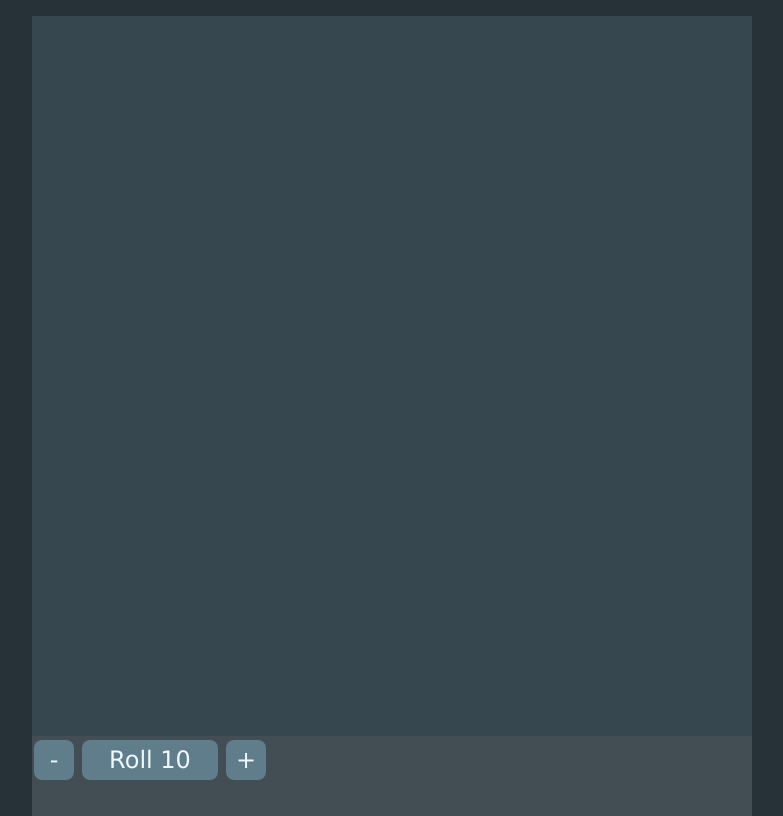
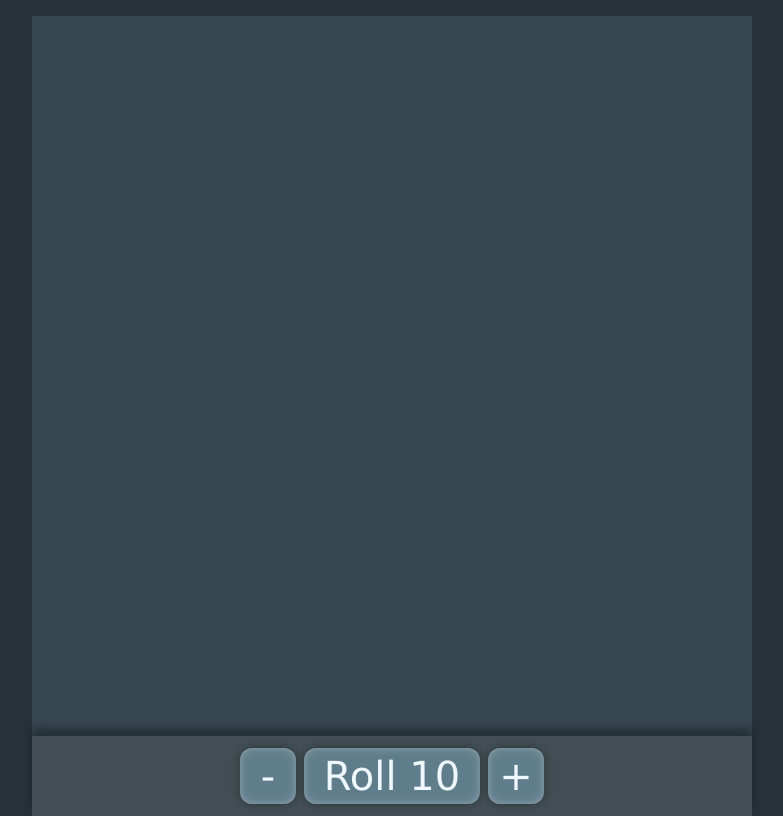
Before and after one commit to jonathan-wideman/time-stories-dice, a plain HTML site: page index.html in a window 1280 px wide. Shown: the whole page, without its empty margins (248-1031 px from the left). Drawn offline with Linux system fonts and the light colour scheme.

Commit message:
Further style updates

```diff
--- a/styles.css
+++ b/styles.css
@@ -15,24 +15,45 @@ li {
     /* margin: 0 auto; */
 }
 
+.toolbar {
+    /* justify-content: center; */
+    /* display: inline-flex; */
+    /* flex-direction: column; */
+    margin: 0 auto;
+    width: 90vmin;
+    height: 10vmin;
+    background-color: rgba(66, 78, 83, 50);
+    box-shadow: 0 -1vmin 1vmin 0 #00000050;
+}
+
 .controlsContainer {
-    /* display: block; */
+    display: inline-flex;
+    justify-content: center;
+    padding: 1.5vmin 0;
     /* padding: 0 auto; */
+    /* margin: auto; */
+    /* width: 30vmin; */
+    /* height: 100%; */
+    width: 100%;
+    /* flex: auto; */
+    /* background-color: magenta; */
     font-size: 2vmin;
 }
 
 .toolbar-button {
     display: inline-block;
-    margin: 0.5vmin 0.25vmin;
+    margin: 0 0.5vmin;
     color: aliceblue;
     font-family: Verdana, Geneva, Tahoma, sans-serif;
-    font-size: 3vmin;
+    font-size: 5vmin;
+    box-shadow: 0 0 1vmin 0 #00000050, inset 0 0 1vmin 0 #FFFFFF50;
+    /* text-shadow: 0 0 1vmin 1vmin #000000ff; */
     background-color: #607D8B;
-    border-radius: 1vmin;
+    border-radius: 1.5vmin;
     padding: 0 1vmin;
-    width: 15vmin;
-    height: 5vmin;
-    line-height: 5vmin;
+    width: 20vmin;
+    height: 7vmin;
+    line-height: 7vmin;
     text-align: center;
     cursor: pointer;
     user-select: none;
@@ -40,7 +61,7 @@ li {
 
 .toolbar-button-square {
     padding: 0;
-    width: 5vmin;
+    width: 7vmin;
 }
 
 .toolbar-button:active {
@@ -52,14 +73,6 @@ li {
     display: inline-block;
     width: 3vmin;
     height: 3vmin;
-}
-
-.toolbar {
-    margin: 0 auto;
-    width: 90vmin;
-    height: 10vmin;
-    background-color: rgb(66, 78, 83);
-    /* box-shadow: black; */
 }
 
 .rollsContainer {
```
